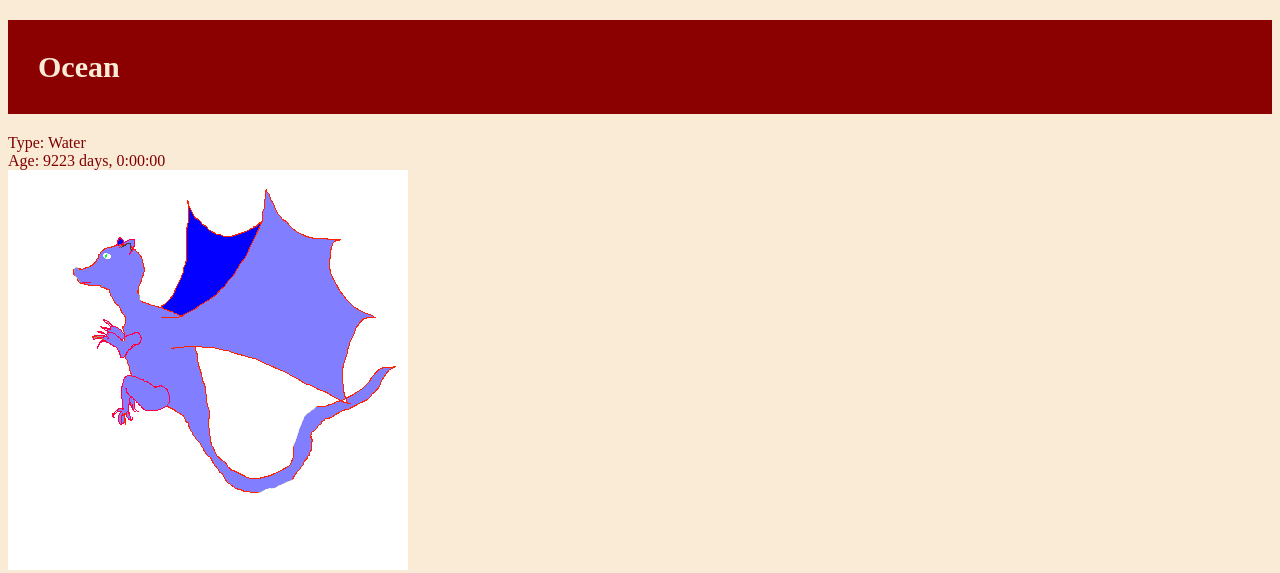
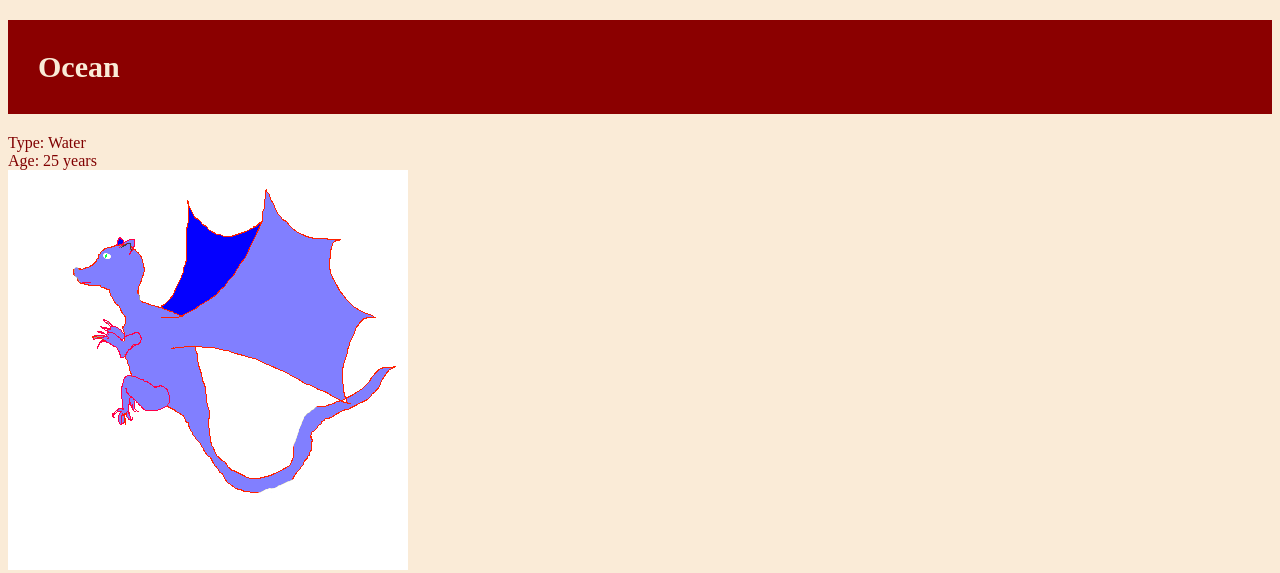
Before and after one commit to JGaukrogers/dragonshelter, a Django app: page /dragon_list/2/ in a window 1280 px wide. Shown: the top 573 px of the page. Run offline with Django 4.2, Linux system fonts and the light colour scheme; data comes from the database, SQL or seed files in the repository.

Commit message:
Show age of dragon in years

```diff
--- a/list_dragons/models.py
+++ b/list_dragons/models.py
@@ -16,7 +16,8 @@ class Dragon(models.Model):
     dragon_type = models.ForeignKey(DragonType, on_delete=models.CASCADE)
 
     def get_age(self):
-        return date.today() - self.birthdate
+        diff = date.today() - self.birthdate
+        return int(diff.days / 365.25)
 
     def __str__(self):
         return self.name
--- a/list_dragons/templates/list_dragons/detail.html
+++ b/list_dragons/templates/list_dragons/detail.html
@@ -5,7 +5,7 @@
 <div>
     Type: {{dragon.dragon_type}}
     <br/>
-    Age: {{age}}
+    Age: {{age}} years
     <br/>
     <img src="{% static 'images/' %}{{dragon.id}}.png">
 </div>
```
